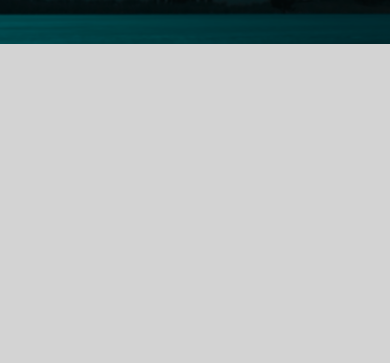
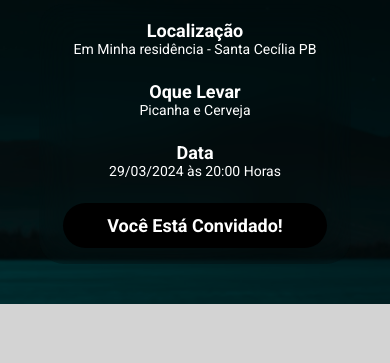
Before and after one commit to RamonOrtisz/aniversario_att, a website built with Parcel: page src/index.html in a window 390 px wide. Shown: the part 481-844 px from the top of the page. Built offline with nearby package versions, Linux system fonts and the light colour scheme.

Commit message:
finalizando o header

```diff
--- a/src/index.html
+++ b/src/index.html
@@ -16,6 +16,25 @@
             <p class="hero__text">
                 Contagem regressiva para meu aniversário 129d 18h 10m 15s
             </p>
+            <div class="infos-bar">
+                <ul class="infos-bar__infos">
+                    <li class="infos-bar__infos__item">
+                        <b>Localização</b>
+                        Em Minha residência - Santa Cecília PB
+                    </li>
+                    <li class="infos-bar__infos__item">
+                        <b>Oque Levar</b>
+                        Picanha e Cerveja
+                    </li>
+                    <li class="infos-bar__infos__item">
+                        <b>Data</b>
+                        29/03/2024 às 20:00 Horas
+                    </li>
+                </ul>
+                <a href="#" class="button button--primary">
+                    Você Está Convidado!
+                </a>
+            </div>
         </div>
     </header>
 
--- a/src/styles/_hero.scss
+++ b/src/styles/_hero.scss
@@ -18,7 +18,7 @@
         height: 100%;
         background-color: #000;
         content: '';
-        opacity: .5;
+        opacity: .7;
     }
 
     &__text {
@@ -28,6 +28,7 @@
         line-height: 56px;
         font-weight: 800;
         text-align: center;
+        color: #fff;
     }
 
     &__logo {
--- /dev/null
+++ b/src/styles/components/_buttons.scss
@@ -0,0 +1,19 @@
+.button {
+    padding: 12px;
+    font-size: 18px;
+    font-weight: bold;
+    text-decoration: none;
+    border-radius: 25px;
+    text-align: center;
+    white-space: nowrap;
+
+    &--primary {
+        color: #fff;
+        background-color: #000;
+    }
+
+    @media (max-width: 640px) {
+        display: block;
+        width: 100%;
+    }
+}
--- /dev/null
+++ b/src/styles/components/_infos_bar.scss
@@ -0,0 +1,44 @@
+.infos-bar {
+    padding: 16px 24px;
+    background-color: rgb(12, 68, 85);
+    display: flex;
+    justify-content: space-between;
+    border-radius: 25px;
+
+    &__infos {
+        display: flex;
+        gap: 40px;
+
+        &__item {
+            font-size: 14px;
+            color: #fff;
+
+            b{
+                font-size: 18px;
+                display: block;
+            }
+        }
+    }
+
+    @media (max-width: 640px) {
+        display: block;
+        text-align: center;
+
+        background-color: transparent;
+        backdrop-filter: blur(20px);
+
+        &__infos {
+            display: block;
+
+            &__item {
+                margin-bottom: 24px;
+            }
+        }
+    }
+
+    @media (max-width: 1024px) {
+        &__infos {
+            gap: 16px;
+        }
+    }
+}
--- a/src/styles/main.scss
+++ b/src/styles/main.scss
@@ -1,11 +1,13 @@
 @use 'hero';
+@use 'components/infos_bar';
+@use 'components/buttons';
 
 * {
     margin: 0;
     padding: 0;
     box-sizing: border-box;
     font-family: 'Roboto', sans-serif;
-    color: #d4d4d4;
+    list-style: none;
 }
 
 body {
```
